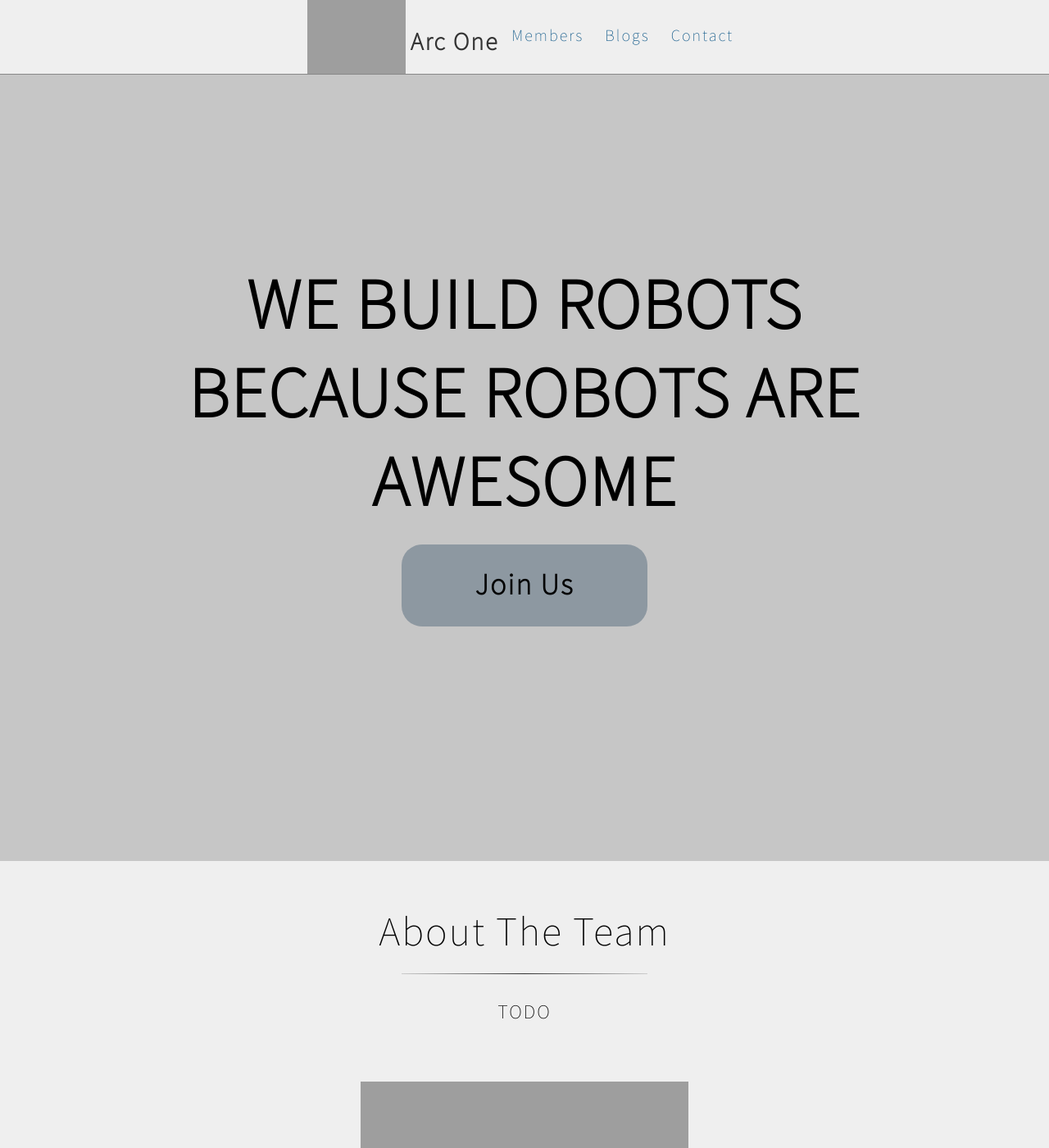
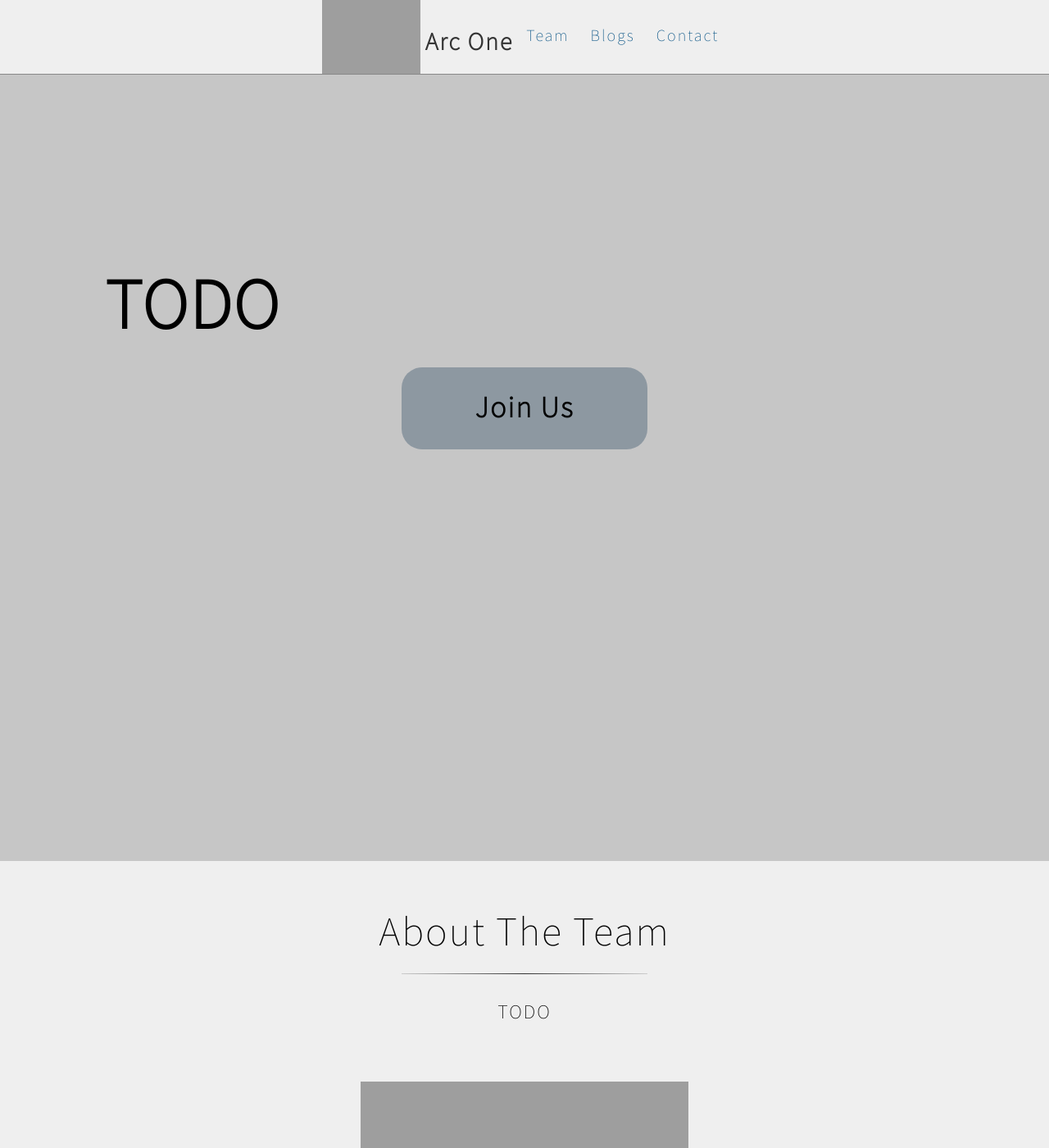
Before and after one commit to Arc-One-CWRU/Arc-One-CWRU-website-old, a Jekyll site: the page built from index.html, in a window 1280 px wide and 1400 px high. Shown: the whole window at 82% size. Built offline with Jekyll 4.4.1, drawn with Linux system fonts in a browser that asks for light colours; some of the changed text lies outside the part shown.

Commit message:
removed mention of exec

```diff
--- a/_includes/navbar.html
+++ b/_includes/navbar.html
@@ -4,9 +4,9 @@
       <p id="nav_name"><b>Arc One</b></p>
     </div></a>
     <li class="dropdown">
-      <a class="dropbtn" href="/index.html#team">Members</a>
+      <a class="dropbtn" href="/index.html#team">Team</a>
       <div class="dropdown-content">
-        <a href="/members.html#exec">Exec</a>
+        <a href="/members.html#team">Info</a>
 
       </div>
     </li>
--- a/index.html
+++ b/index.html
@@ -8,7 +8,7 @@
 <a class="anchor" id="main"></a>
 <div id="home">
   <img src="res/home/mate_home_2022.jpg" style="max-width:900px;margin:0;"/>
-  <div id="motto"><b>WE BUILD ROBOTS BECAUSE ROBOTS ARE AWESOME</b></div>
+  <div id="motto"><b>TODO</b></div>
   <a href="join.html">
     <div id="join_btn"><p>Join Us</p></div>
   </a>
@@ -20,13 +20,13 @@
   <div class="division"></div>
   <p style="font-size:24px;max-width:1000px;margin:0 auto 70px auto;">TODO</p>
   <img style="max-width:1200px;margin:0;" src="res/full_team/team_full_2021_2022.jpg"/>
-  <p class="hd">Executive Board</p>
+  <p class="hd">Team</p>
   <div class="division" style="margin-bottom:30px"></div>
   <div class="exec_board_cont">
     {% include member_tiles.html %}
 
     <p style="font-size:24px;max-width:1000px;margin:0 auto 70px auto;">
-    Learn more about our executive board <a href="members.html#exec">here</a>.
+    Learn more about our team <a href="members.html#team">here</a>.
     </p>
   </div>
 </div>
@@ -51,7 +51,7 @@
 <div id="sponsors">
   <p class="hd">Sponsors</p>
   <div class="division"></div>
-  <div class="sponsors_cont">
+  <!-- <div class="sponsors_cont">
 
     {% for sponsor in site.data.sponsors %}
     <div class="sponsor">
@@ -61,7 +61,7 @@
     </div>
     {% endfor %}
 
-  </div>
+  </div> -->
   <a class="btn" href="sponsorship.html">
     Interested in sponsoring?
   </a>
--- a/members.html
+++ b/members.html
@@ -5,7 +5,7 @@
 <div class="topspace"></div>
 
 <div id="members">
-    <a class="anchor" id="exec"></a>
+    <a class="anchor" id="team"></a>
     <p class="hd">Executive Board Biographies</p>
     <div class="division"></div>
     <p class="info">
```
Also changed, not shown: other parts of index.html (+1 -1 lines), 7 other files.
